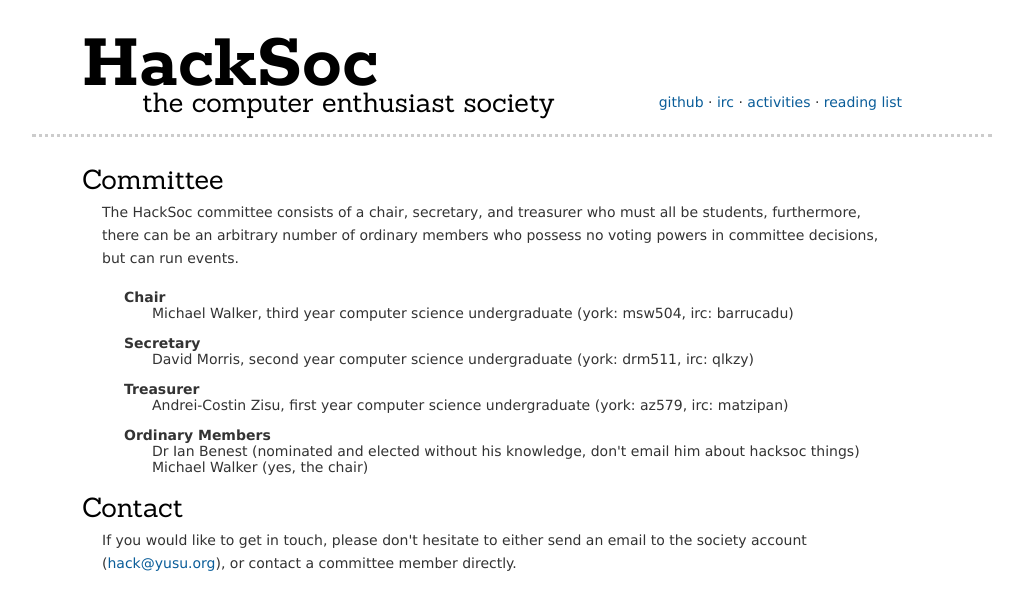
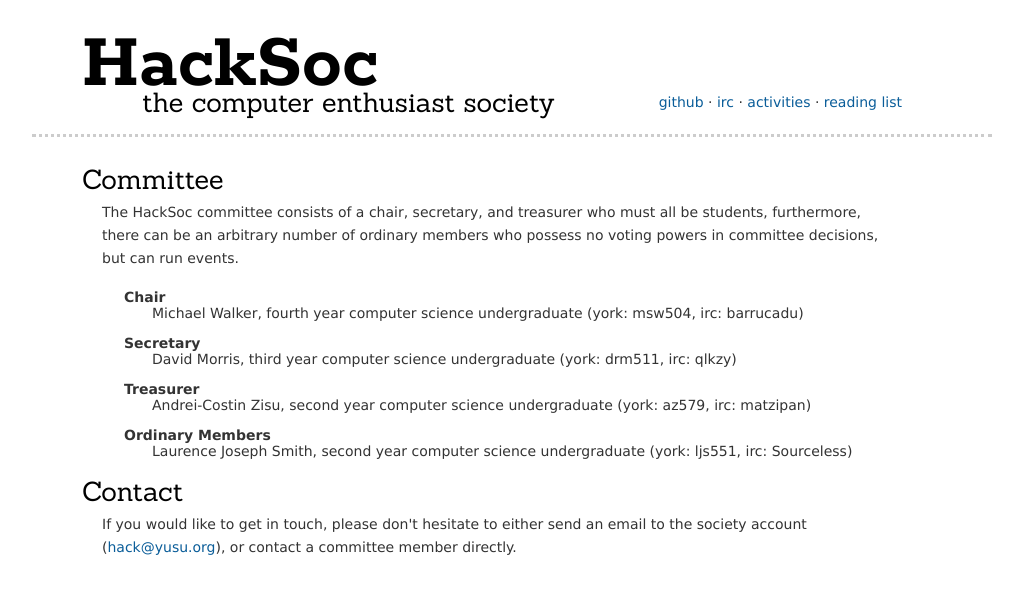
Before and after one commit to HackSoc/hacksoc.org, a Jekyll site: the page built from committee.html, in a window 1280 px wide. Shown: the top 610 px of the page, without its empty margins (128-1151 px from the left). Built offline with Jekyll 4.4.1, drawn with Linux system fonts in a browser that asks for light colours; some web fonts are replaced.

Commit message:
Update committee

```diff
--- a/committee.html
+++ b/committee.html
@@ -8,17 +8,16 @@
 
 <dl>
   <dt>Chair</dt>
-  <dd>Michael Walker, third year computer science undergraduate (york: msw504, irc: barrucadu)</dd>
+  <dd>Michael Walker, fourth year computer science undergraduate (york: msw504, irc: barrucadu)</dd>
 
   <dt>Secretary</dt>
-  <dd>David Morris, second year computer science undergraduate (york: drm511, irc: qlkzy)</dd>
+  <dd>David Morris, third year computer science undergraduate (york: drm511, irc: qlkzy)</dd>
 
   <dt>Treasurer</dt>
-  <dd>Andrei-Costin Zisu, first year computer science undergraduate (york: az579, irc: matzipan)</dd>
+  <dd>Andrei-Costin Zisu, second year computer science undergraduate (york: az579, irc: matzipan)</dd>
 
   <dt>Ordinary Members</dt>
-  <dd>Dr Ian Benest (nominated and elected without his knowledge, don't email him about hacksoc things)</dd>
-  <dd>Michael Walker (yes, the chair)</dd>
+  <dd>Laurence Joseph Smith, second year computer science undergraduate (york: ljs551, irc: Sourceless)</dd>
 </dl>
 
 <h2>Contact</h2>
```
